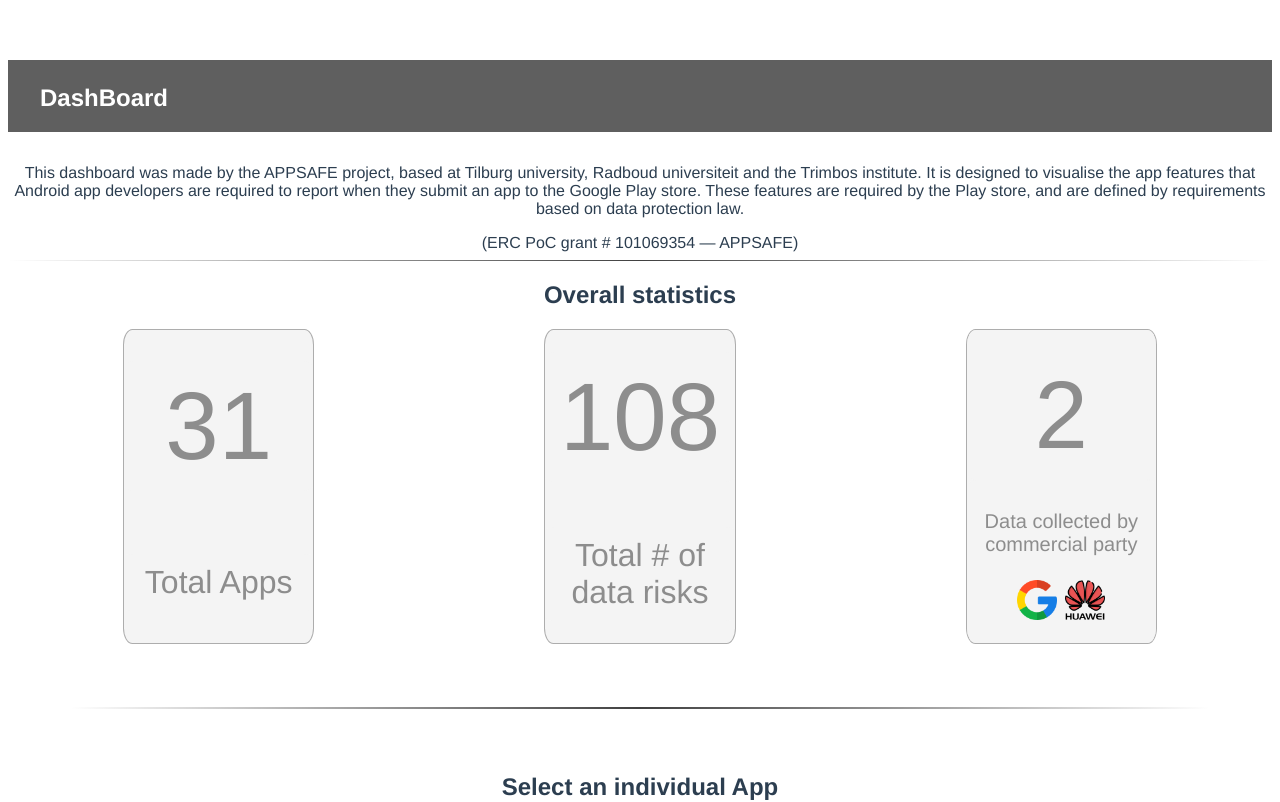
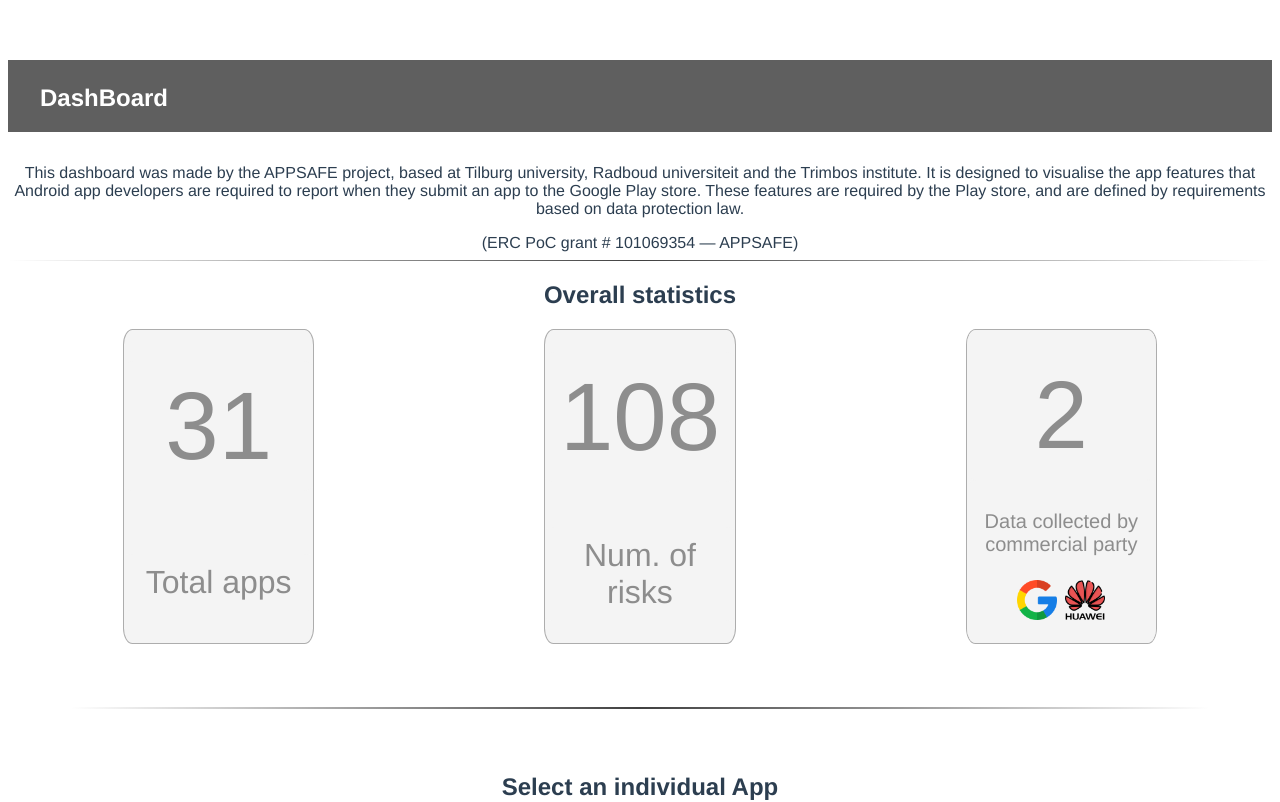
Before and after one commit to JesperStromblad/appsafe-dashboard, a Vue app: page / in a window 1280 px wide. Shown: the top 802 px of the page. Built offline with nearby package versions, Linux system fonts and the light colour scheme.

Commit message:
updated title

```diff
--- a/src/App.vue
+++ b/src/App.vue
@@ -10,8 +10,8 @@
     <h2>Overall statistics</h2>
     <div v-for="(app, index) in appData" :key="index">
         <div class="blocks">
-            <BlockDisplay :data="31" info="Total Apps"></BlockDisplay>
-            <BlockDisplay :data="getTotalIssues(app)" info="Total # of data risks"></BlockDisplay>
+            <BlockDisplay :data="31" info="Total apps"></BlockDisplay>
+            <BlockDisplay :data="getTotalIssues(app)" info="Num. of risks"></BlockDisplay>
             <BlockDisplay :data="2" info="Total issues" :company="true"></BlockDisplay>
         </div>
 
```
